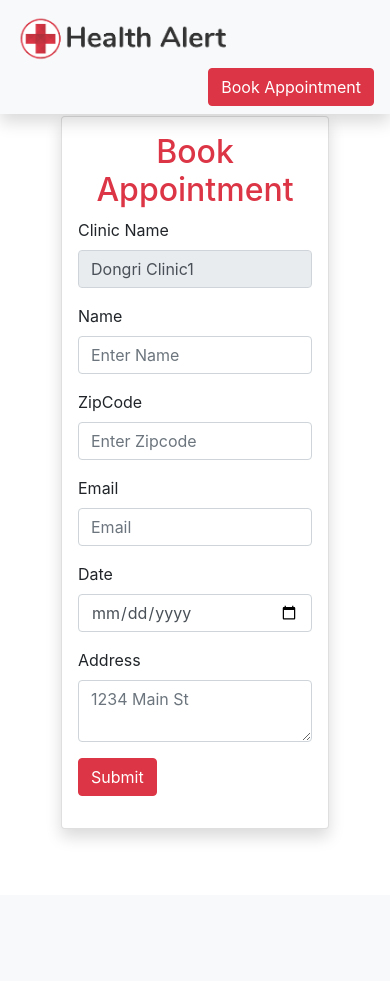
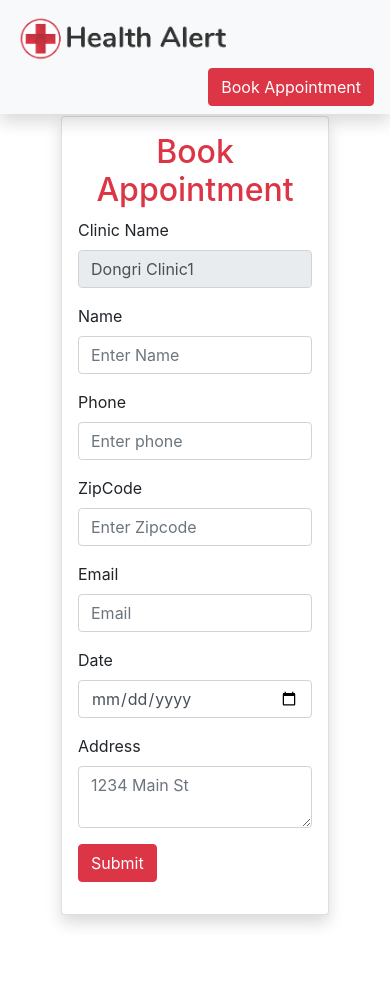
Before and after one commit to sahil1234321/Alerting-System, a Django app: page /appointment/2/ in a window 390 px wide. Before the commit the page ends 838 px from the top, so only its background shows below. Run offline with Django 3.2, Linux system fonts and the light colour scheme; data comes from the database, SQL or seed files in the repository; some libraries are stand-ins or nearby versions.

Commit message:
Editing phone number of clinic and patient

```diff
--- a/healthAdmin/templates/appointment.html
+++ b/healthAdmin/templates/appointment.html
@@ -23,6 +23,12 @@
                                                 <label for="inputName">Name</label>
                                                 <input type="text" class="form-control" name="name" id="inputName"
                                                     placeholder="Enter Name"required>
+                                            </div>
+                                            <div class="form-group col-md-4">
+                                                <label for="phone">Phone</label>
+                                                <input type="number" class="form-control" name="phone" id="phone"
+                                                    placeholder="Enter phone" required>
+
                                             </div>
                                             <div class="form-group col-md-4">
                                                 <label for="inputZip">ZipCode</label>
--- a/healthAdmin/templates/consultation.html
+++ b/healthAdmin/templates/consultation.html
@@ -53,6 +53,7 @@
                                 <th scope="col">Patient Name</th>
                                 <th scope="col">Disease Name</th>
                                 <th scope="col">Pincode</th>
+                                <th scope="col">Mobile</th>
                                 <th scope="col">Date</th>
                                 <th scope="col">Opertations</th>
                             </tr>
@@ -64,6 +65,7 @@
                                 <td>{{x.patient}}</td>
                                 <td>{{x.disease}}</td>
                                 <td>{{x.pincode}}</td>
+                                <td>{{x.mobile}}</td>
                                 <td>{{x.date|date:"d M Y"}}</td>
                                 <td><a href="delete/{{x.pk}}"><i class="fas fa-trash-alt text-danger px-1"></i></a> <a href="edit/{{x.pk}}"><i class="fas fa-pencil-alt text-dark px-1"></i></a></td>
                             </tr>
--- a/healthAdmin/templates/edit-clinic.html
+++ b/healthAdmin/templates/edit-clinic.html
@@ -38,6 +38,10 @@
                                 <input type="number" class="form-control" name="zipcode" id="inputZip"  value="{{x.zipcode}}"required>
                             </div>
                             <div class="form-group col-md-4">
+                                <label for="phone">Phone</label>
+                                <input type="number" class="form-control" name="phone" id="phone"  value="{{x.phone}}"required>
+                            </div>
+                            <div class="form-group col-md-4">
                                 <label for="inputEmail4">Email</label>
                                 <input type="email" class="form-control" name="email" id="inputEmail4" value="{{x.email}}"
                                     placeholder="Email"required>
--- a/healthAdmin/templates/edit-patients.html
+++ b/healthAdmin/templates/edit-patients.html
@@ -15,6 +15,10 @@
                             <div class="form-group col-md-6">
                                 <label for="inputName3">Patient Name</label>
                                 <input type="text" class="form-control" id="inputName3" value="{{x.name}}" name="name" placeholder="Full Name"required>
+                            </div>
+                            <div class="form-group col-md-6">
+                                <label for="inputMobile3">Mobile Number</label>
+                                <input type="tel" class="form-control" id="inputMobile3" value="{{x.mobile}}" name="mobile" placeholder="Mobile Number"required>
                             </div>
                         </div>
                         <div class="form-row">
--- a/healthAdmin/templates/newappointment.html
+++ b/healthAdmin/templates/newappointment.html
@@ -19,6 +19,7 @@
                                             <th scope="col">Address</th>
                                             <th scope="col">Qualification</th>
                                             <th scope="col">Zipcode</th>
+                                            <th scope="col">Phone</th>
                                             <th scope="col">Email</th>
                                             <th scope="col">Appointment</th>
                                         </tr>
@@ -32,6 +33,7 @@
                                             <td>{{y.address}}</td>
                                             <td>{{y.doctorqualification}}</td>
                                             <td>{{y.zipcode}}</td>
+                                            <td>{{y.phone}}</td>
                                             <td>{{y.email}}</td>
                                             <td><a href=" {{y.pk}}/"><button type="button" class="btn btn-danger">Book Appointment</button></a></td>
                                         </tr>
```
